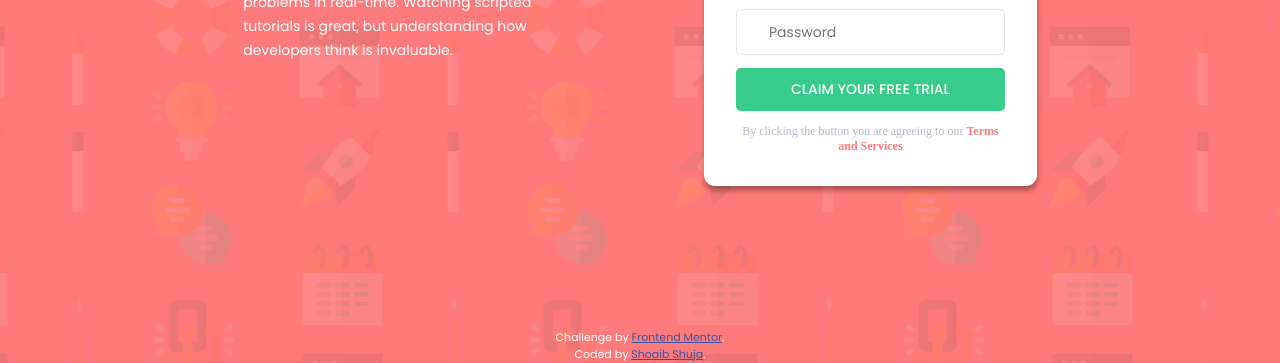
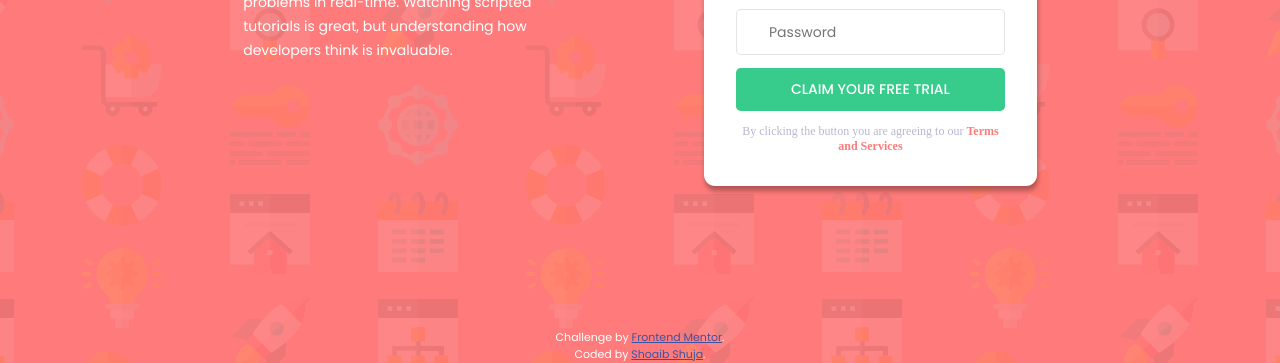
Before and after one commit to ShoaibShuja/FMIntroComponentWithSignUpForm, a plain HTML site: page index.html in a window 1280 px wide. Shown: the part 437-800 px from the top of the page. Drawn offline with Linux system fonts and the light colour scheme.

Commit message:
Background Issue

```diff
--- a/index.css
+++ b/index.css
@@ -26,7 +26,7 @@ body {
   justify-content: center;
   align-items: center;
 
-  background:url("../images/bg-intro-mobile.png"), #ff7a7a;
+  background:url("../images/bg-intro-desktop.png"), #ff7a7a;
   background-position: center;
   background-repeat: repeat;
 }
```
